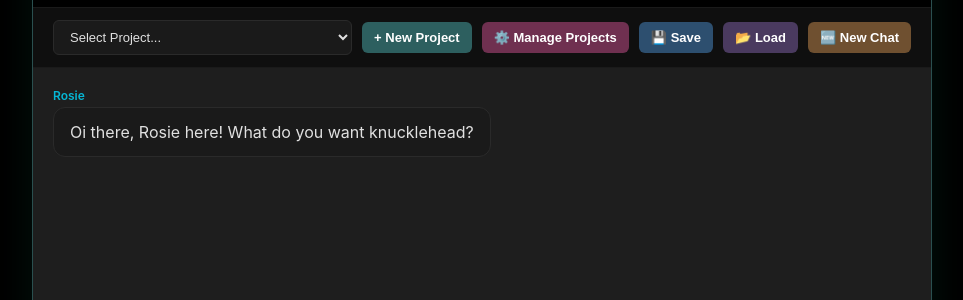
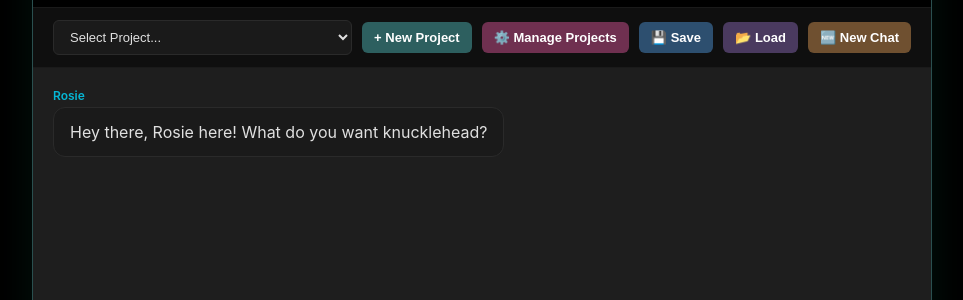
Before and after one commit to CurlyBracesAI/Website-G-rosie.curlybraces.ai, a Flask app: page / in a window 1280 px wide. Shown: the part 173-473 px from the top of the page, without its empty margins (158-1121 px from the left). Run offline with Flask 3, Linux system fonts and the light colour scheme; the visitor is signed in with stand-in values (Sample User, id 1); data that the repository does not hold is empty; some libraries are stand-ins or nearby versions.

Commit message:
Make Rosie's greeting more friendly and personal
Update the initial greeting message in the frontend to use "Hey" instead of "Oi" and personalize it with the user's first name.

Replit-Commit-Author: Agent
Replit-Commit-Session-Id: 25868bfb-a901-417d-aa2a-4cb36b4de85d
Replit-Commit-Checkpoint-Type: full_checkpoint
Replit-Commit-Event-Id: 56e642d4-59a9-4136-81ab-a62bc857dd08
Replit-Commit-Screenshot-Url: https://storage.googleapis.com/screenshot-production-us-central1/479039b7-272a-488b-9f95-a86343b93095/25868bfb-a901-417d-aa2a-4cb36b4de85d/RsCHQ0X

```diff
--- a/templates/index.html
+++ b/templates/index.html
@@ -416,7 +416,7 @@
         <div class="chat-messages" id="chatMessages">
             <div class="message assistant">
                 <div class="message-label">Rosie</div>
-                <div class="message-content" id="initialGreeting">Oi there, Rosie here! What do you want knucklehead?</div>
+                <div class="message-content" id="initialGreeting">Hey there, Rosie here! What do you want knucklehead?</div>
             </div>
         </div>
 
@@ -996,7 +996,7 @@
                     const lastName = nameParts[nameParts.length - 1];
                     const nickname = data.user.nickname || 'knucklehead';
                     document.getElementById('userGreeting').textContent = `${firstName}'s Agentic AI Automation`;
-                    document.getElementById('initialGreeting').textContent = `Oi ${lastName}, Rosie here! What do you want ${nickname}?`;
+                    document.getElementById('initialGreeting').textContent = `Hey ${firstName}, Rosie here! What do you want ${nickname}?`;
                 } else {
                     document.getElementById('userGreeting').textContent = "Agentic AI Automation";
                 }
```
